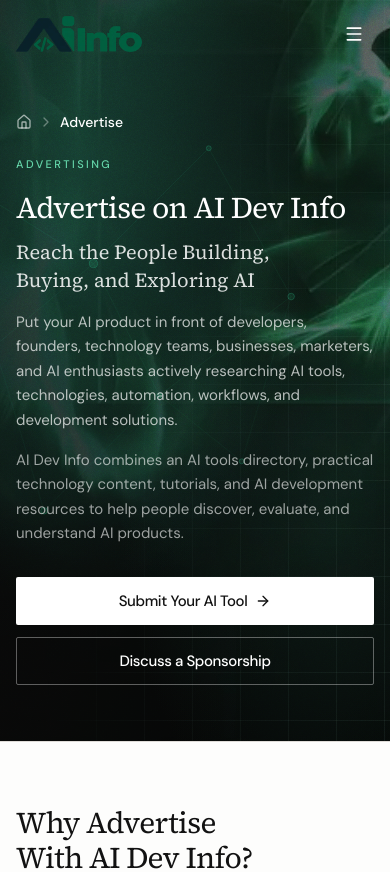
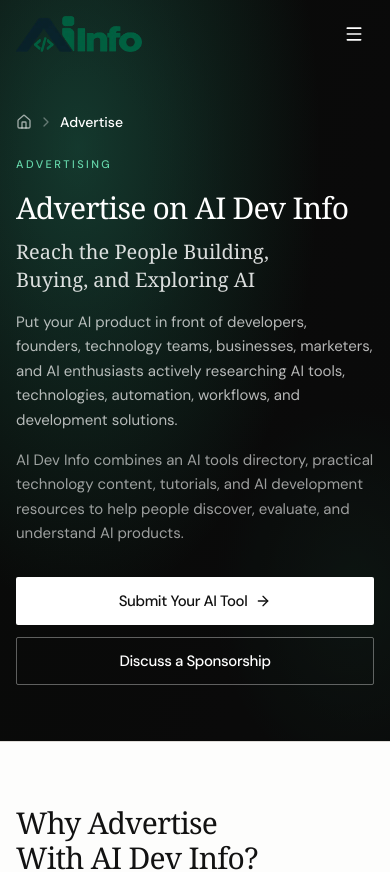
Before and after one commit to aidevinfo3-eng/aidevinfo, a Next.js app: page /advertise in a window 390 px wide. Shown: the top 872 px of the page. Built offline with nearby package versions, Linux system fonts and the light colour scheme.

Commit message:
pageinsight fixes

```diff
--- a/app/(site)/page.tsx
+++ b/app/(site)/page.tsx
@@ -1,16 +1,46 @@
 import type { Metadata } from 'next';
+import dynamic from 'next/dynamic';
 import { HeroSection } from '@/components/home/hero-section';
 import { PillarsSection } from '@/components/home/pillars-section';
-import { PopularCategoriesSection } from '@/components/home/popular-categories-section';
-import { TrendingToolsSection } from '@/components/home/trending-tools-section';
-import { EvaluateToolsSection } from '@/components/home/evaluate-tools-section';
-import { LearnTopicsSection } from '@/components/home/learn-topics-section';
-import { LifecycleSection } from '@/components/home/lifecycle-section';
-import { WhyAdevInfoSection } from '@/components/home/why-adev-info-section';
-import { ContactCtaSection } from '@/components/home/contact-cta-section';
 import { getFeaturedAiTools } from '@/lib/ai-tools';
 import { getHomeCategoriesWithCounts } from '@/lib/tool-categories';
 import { generateSEO } from '@/lib/seo';
+
+const PopularCategoriesSection = dynamic(() =>
+  import('@/components/home/popular-categories-section').then((m) => ({
+    default: m.PopularCategoriesSection,
+  }))
+);
+const TrendingToolsSection = dynamic(() =>
+  import('@/components/home/trending-tools-section').then((m) => ({
+    default: m.TrendingToolsSection,
+  }))
+);
+const EvaluateToolsSection = dynamic(() =>
+  import('@/components/home/evaluate-tools-section').then((m) => ({
+    default: m.EvaluateToolsSection,
+  }))
+);
+const LearnTopicsSection = dynamic(() =>
+  import('@/components/home/learn-topics-section').then((m) => ({
+    default: m.LearnTopicsSection,
+  }))
+);
+const LifecycleSection = dynamic(() =>
+  import('@/components/home/lifecycle-section').then((m) => ({
+    default: m.LifecycleSection,
+  }))
+);
+const WhyAdevInfoSection = dynamic(() =>
+  import('@/components/home/why-adev-info-section').then((m) => ({
+    default: m.WhyAdevInfoSection,
+  }))
+);
+const ContactCtaSection = dynamic(() =>
+  import('@/components/home/contact-cta-section').then((m) => ({
+    default: m.ContactCtaSection,
+  }))
+);
 
 export const metadata: Metadata = generateSEO({
   title: 'AI Dev Info — Understand AI, Evaluate Tools, Build What Works',
@@ -37,7 +67,6 @@ export default async function HomePage() {
 
   return (
     <>
-      {/* Visual rhythm: dark hero → paper → emerald bands → dark footer CTA */}
       <HeroSection />
       <PillarsSection />
       <PopularCategoriesSection categories={categories} />
--- a/app/globals.css
+++ b/app/globals.css
@@ -56,7 +56,8 @@
     text-wrap: balance;
   }
   .font-display {
-    font-family: var(--font-display), Georgia, "Times New Roman", serif;
+    /* System serif — no second webfont download (was Source Serif ~37KB) */
+    font-family: Georgia, "Times New Roman", ui-serif, serif;
     font-feature-settings: "ss01" 1;
   }
   .surface-paper {
@@ -76,6 +77,30 @@
     background-size: 48px 48px;
     mask-image: radial-gradient(ellipse 70% 60% at 50% 40%, black 20%, transparent 75%);
   }
+  /*
+   * Hero media: mobile = solid color only (instant LCP as text).
+   * Desktop photo is media-gated so phones never download it.
+   */
+  .hero-media {
+    background-color: hsl(0 0% 6%);
+    background-image:
+      radial-gradient(ellipse 80% 60% at 15% 20%, hsl(162 55% 28% / 0.45), transparent 55%),
+      radial-gradient(ellipse 70% 50% at 90% 80%, hsl(158 40% 22% / 0.35), transparent 50%);
+  }
+  @media (min-width: 768px) {
+    .hero-media {
+      background-image: url('/poster-hero.webp');
+      background-size: cover;
+      background-position: center;
+    }
+  }
+
+  /* Below-fold sections: skip offscreen layout/paint work */
+  .cv-auto {
+    content-visibility: auto;
+    contain-intrinsic-size: auto 720px;
+  }
+
   /* Dark hero overlays — editorial grid, grain (shared PageHeroBackdrop) */
   .hero-backdrop-grid {
     background-image:
--- a/app/layout.tsx
+++ b/app/layout.tsx
@@ -1,21 +1,11 @@
 import type { Metadata, Viewport } from 'next';
-import { DM_Sans, Source_Serif_4 } from 'next/font/google';
+import { DM_Sans } from 'next/font/google';
 
 const dmSans = DM_Sans({
   subsets: ['latin'],
   variable: '--font-sans',
-  display: 'swap',
-  adjustFontFallback: true,
-});
-
-// optional = avoid CLS from late font swap on slow mobile (fallback keeps layout stable)
-const sourceSerif = Source_Serif_4({
-  subsets: ['latin'],
-  weight: ['400', '600'],
-  variable: '--font-display',
   display: 'optional',
   adjustFontFallback: true,
-  preload: true,
 });
 
 const siteUrl = 'https://aidevinfo.online';
@@ -25,8 +15,6 @@ export const metadata: Metadata = {
   title: 'AI Dev Info — AI Development Services, Tools & Insights',
   description:
     'AI Dev Info is your all-in-one platform for AI development services, AI tools discovery, expert tutorials, industry news, and sponsored AI promotions.',
-  // Keywords are intentionally set per page (see lib/seo.ts) so no two pages
-  // ship an identical list.
   authors: [{ name: 'AI Dev Info' }],
   creator: 'AI Dev Info',
   publisher: 'AI Dev Info',
@@ -99,7 +87,7 @@ export default function RootLayout({
           crossOrigin="anonymous"
         />
       </head>
-      <body className={`${dmSans.variable} ${sourceSerif.variable}`}>
+      <body className={dmSans.variable}>
         {children}
       </body>
     </html>
--- a/components/home/home-atmosphere-shell.tsx
+++ b/components/home/home-atmosphere-shell.tsx
@@ -1,9 +1,5 @@
-'use client';
-
 import type { ReactNode } from 'react';
-import Image from 'next/image';
 import { cn } from '@/lib/utils';
-import { HERO_BG_IMAGE } from '@/components/shared/page-hero-backdrop';
 
 type HomeAtmosphereShellProps = {
   children: ReactNode;
@@ -12,7 +8,7 @@ type HomeAtmosphereShellProps = {
   compact?: boolean;
 };
 
-/** Dark photo + emerald atmosphere (hero / lifecycle / footer CTA). */
+/** Dark atmosphere band — CSS media photo (no mobile image download until needed). */
 export function HomeAtmosphereShell({
   children,
   className,
@@ -21,28 +17,20 @@ export function HomeAtmosphereShell({
   return (
     <section
       className={cn(
-        'home-cta-banner relative isolate overflow-hidden',
+        'home-cta-banner cv-auto relative isolate overflow-hidden',
         compact ? 'py-16 sm:py-20' : 'py-16 sm:py-20 lg:py-24',
         className
       )}
     >
-      <Image
-        src={HERO_BG_IMAGE}
-        alt=""
-        width={1600}
-        height={900}
-        sizes="100vw"
-        className="home-cta-banner__photo pointer-events-none absolute inset-0 h-full w-full object-cover object-center"
-        aria-hidden
-      />
+      <div className="hero-media home-cta-banner__photo pointer-events-none absolute inset-0" aria-hidden />
       <div className="home-cta-banner__shade pointer-events-none absolute inset-0" aria-hidden />
-      <div className="home-cta-banner__grid pointer-events-none absolute inset-0" aria-hidden />
+      <div className="home-cta-banner__grid pointer-events-none absolute inset-0 hidden md:block" aria-hidden />
       <div
-        className="home-cta-banner__orb home-cta-banner__orb--a pointer-events-none absolute"
+        className="home-cta-banner__orb home-cta-banner__orb--a pointer-events-none absolute hidden md:block"
         aria-hidden
       />
       <div
-        className="home-cta-banner__orb home-cta-banner__orb--b pointer-events-none absolute"
+        className="home-cta-banner__orb home-cta-banner__orb--b pointer-events-none absolute hidden md:block"
         aria-hidden
       />
       <div className="relative mx-auto max-w-7xl px-4 sm:px-6 lg:px-8">{children}</div>
--- a/components/home/home-section.tsx
+++ b/components/home/home-section.tsx
@@ -15,7 +15,7 @@ export function HomeSection({ band, children, className, id }: HomeSectionProps)
     <section
       id={id}
       className={cn(
-        'py-16 sm:py-24',
+        'cv-auto py-16 sm:py-24',
         band === 'paper' && 'section-paper',
         band === 'tint' && 'section-tint section-textured',
         className
--- a/components/shared/brand-logo.tsx
+++ b/components/shared/brand-logo.tsx
@@ -1,4 +1,3 @@
-import Image from 'next/image';
 import { cn } from '@/lib/utils';
 
 /** Resized WebP (~13KB) — original PNG was ~554KB at 2058px wide. */
@@ -18,19 +17,22 @@ const sizeClass = {
   lg: 'h-12 w-auto sm:h-14',
 } as const;
 
+/** Native img — skips next/image optimizer JS on every page. */
 export function BrandLogo({
   className,
   size = 'nav',
   priority = false,
 }: BrandLogoProps) {
   return (
-    <Image
+    // eslint-disable-next-line @next/next/no-img-element
+    <img
       src={BRAND_LOGO_SRC}
       alt={BRAND_NAME}
       width={410}
       height={117}
-      priority={priority}
-      sizes="(max-width: 640px) 144px, 160px"
+      decoding="async"
+      loading={priority ? 'eager' : 'lazy'}
+      fetchPriority={priority ? 'low' : 'auto'}
       className={cn(
         'object-contain object-left',
         sizeClass[size],
--- a/components/shared/deferred-hero-video.tsx
+++ b/components/shared/deferred-hero-video.tsx
@@ -6,7 +6,7 @@ const HERO_BG_VIDEO = '/hero-bg-2.mp4';
 
 /**
  * Loads the hero MP4 only on desktop, after idle, and never when the user
- * prefers reduced motion. Mobile keeps the static poster as LCP.
+ * prefers reduced motion. Mobile never downloads video or photo.
  */
 export function DeferredHeroVideo() {
   const [enabled, setEnabled] = useState(false);
--- a/components/shared/page-hero-backdrop.tsx
+++ b/components/shared/page-hero-backdrop.tsx
@@ -1,7 +1,6 @@
-import { preload } from 'react-dom';
 import { DeferredHeroVideo } from '@/components/shared/deferred-hero-video';
 
-/** Optimized stills — served directly (no /_next/image) so LCP is discoverable in HTML. */
+/** Optimized stills — desktop only (mobile uses CSS so LCP is text, not an image). */
 export const HERO_BG_POSTER = '/poster-hero.webp';
 export const HERO_BG_POSTER_MOBILE = '/poster-hero-mobile.webp';
 export const HERO_BG_IMAGE = HERO_BG_POSTER;
@@ -10,73 +9,24 @@ export const HERO_BG_VIDEO = '/hero-bg-2.mp4';
 export const HERO_BG_ALT =
   'Developers researching and building with AI tools';
 
-/** Faint node graph on the right — tools / pipelines / discovery */
-function HeroNetworkMotif() {
-  return (
-    <svg
-      className="pointer-events-none absolute inset-0 h-full w-full text-emerald-400/25"
-      viewBox="0 0 1600 900"
-      preserveAspectRatio="xMaxYMid slice"
-      aria-hidden
-    >
-      <g fill="none" stroke="currentColor" strokeWidth="1">
-        <circle cx="920" cy="280" r="4" fill="currentColor" fillOpacity="0.5" />
-        <circle cx="1080" cy="220" r="3" fill="currentColor" fillOpacity="0.4" />
-        <circle cx="1240" cy="320" r="5" fill="currentColor" fillOpacity="0.45" />
-        <circle cx="1380" cy="180" r="3" fill="currentColor" fillOpacity="0.35" />
-        <circle cx="1120" cy="420" r="4" fill="currentColor" fillOpacity="0.4" />
-        <circle cx="1320" cy="480" r="3" fill="currentColor" fillOpacity="0.35" />
-        <circle cx="1480" cy="360" r="4" fill="currentColor" fillOpacity="0.4" />
-        <circle cx="980" cy="520" r="3" fill="currentColor" fillOpacity="0.3" />
-        <circle cx="1180" cy="620" r="4" fill="currentColor" fillOpacity="0.35" />
-        <circle cx="1420" cy="560" r="3" fill="currentColor" fillOpacity="0.3" />
-        <path d="M920 280 L1080 220 L1240 320 L1380 180" strokeOpacity="0.35" />
-        <path d="M1080 220 L1120 420 L1240 320" strokeOpacity="0.3" />
-        <path d="M1240 320 L1320 480 L1480 360 L1380 180" strokeOpacity="0.28" />
-        <path d="M920 280 L980 520 L1120 420" strokeOpacity="0.25" />
-        <path d="M1120 420 L1180 620 L1320 480" strokeOpacity="0.22" />
-        <path d="M1320 480 L1420 560 L1480 360" strokeOpacity="0.2" />
-      </g>
-    </svg>
-  );
-}
-
 type PageHeroBackdropProps = {
   priority?: boolean;
 };
 
-/** Full-bleed hero still + deferred desktop video + overlays. */
+/**
+ * Mobile: CSS-only atmosphere (no image download → LCP is the headline).
+ * Desktop: photo via CSS background (media-gated) + deferred video.
+ */
 export function PageHeroBackdrop({ priority = false }: PageHeroBackdropProps) {
-  if (priority) {
-    // Discover LCP image in the document head immediately (mobile-first).
-    preload(HERO_BG_POSTER_MOBILE, {
-      as: 'image',
-      type: 'image/webp',
-      fetchPriority: 'high',
-    });
-  }
+  void priority;
 
   return (
     <>
-      <picture>
-        <source
-          media="(max-width: 767px)"
-          srcSet={HERO_BG_POSTER_MOBILE}
-          type="image/webp"
-        />
-        <img
-          src={HERO_BG_POSTER}
-          alt=""
-          width={1920}
-          height={1080}
-          fetchPriority={priority ? 'high' : 'auto'}
-          decoding={priority ? 'sync' : 'async'}
-          loading={priority ? 'eager' : 'lazy'}
-          className="absolute inset-0 h-full w-full object-cover object-center"
-          aria-hidden
-        />
-      </picture>
+      {/* Solid base always paints instantly */}
+      <div className="hero-media absolute inset-0" aria-hidden />
+
       <DeferredHeroVideo />
+
       <div
         className="absolute inset-0"
         style={{
@@ -86,11 +36,11 @@ export function PageHeroBackdrop({ priority = false }: PageHeroBackdropProps) {
       />
       <div className="absolute inset-0 bg-emerald-950/35 mix-blend-multiply" aria-hidden />
       <div className="absolute inset-0 bg-[radial-gradient(ellipse_at_20%_20%,hsl(162_55%_32%/0.38),transparent_55%)]" />
-      <div className="absolute inset-0 bg-[radial-gradient(ellipse_at_85%_70%,hsl(158_40%_28%/0.22),transparent_45%)]" />
-      <div className="absolute inset-0 hero-backdrop-grid" />
-      <HeroNetworkMotif />
+      {/* Heavier effects only on desktop — grain/SVG hurt mobile paint */}
+      <div className="absolute inset-0 hidden bg-[radial-gradient(ellipse_at_85%_70%,hsl(158_40%_28%/0.22),transparent_45%)] md:block" />
+      <div className="absolute inset-0 hidden hero-backdrop-grid md:block" />
       <div
-        className="pointer-events-none absolute inset-0 hero-backdrop-grain"
+        className="pointer-events-none absolute inset-0 hidden hero-backdrop-grain md:block"
         aria-hidden
       />
     </>
--- a/tailwind.config.ts
+++ b/tailwind.config.ts
@@ -10,8 +10,8 @@ const config: Config = {
   theme: {
     extend: {
       fontFamily: {
-        sans: ['var(--font-sans)', 'ui-sans-serif', 'sans-serif'],
-        display: ['var(--font-display)', 'Georgia', 'serif'],
+        sans: ['var(--font-sans)', 'ui-sans-serif', 'system-ui', 'sans-serif'],
+        display: ['Georgia', 'Times New Roman', 'ui-serif', 'serif'],
       },
       backgroundImage: {
         'gradient-radial': 'radial-gradient(var(--tw-gradient-stops))',
```
